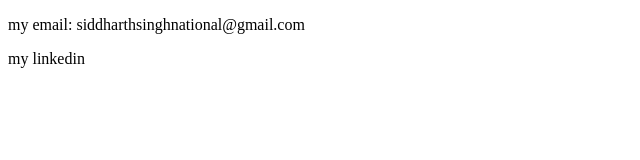
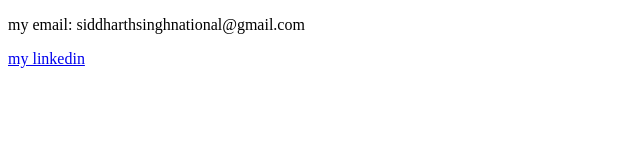
Before and after one commit to sidb1239/personal-info, a plain HTML site: page contact.html in a window 1280 px wide. Shown: the full height of the page, 0-640 px from the left. Drawn offline with Linux system fonts and the light colour scheme.

Commit message:
Add files via upload

```diff
--- a/contact.html
+++ b/contact.html
@@ -6,7 +6,7 @@
   </head>
   <body>
     <p>my email: siddharthsinghnational@gmail.com </p>
-    <p><a href="https://www.linkedin.com/in/siddhartha-singh-51b425182?lipi=urn%3Ali%3Apage%3Ad_flagship3_profile_view_base_contact_details%3BK4Y%2BpDT8R06BaSbi729bZw%3D%3D"></a>my linkedin</p>
+    <p><a href="https://www.linkedin.com/in/siddhartha-singh-51b425182?lipi=urn%3Ali%3Apage%3Ad_flagship3_profile_view_base_contact_details%3BK4Y%2BpDT8R06BaSbi729bZw%3D%3D">my linkedin</a></p>
 
   </body>
 </html>
```
